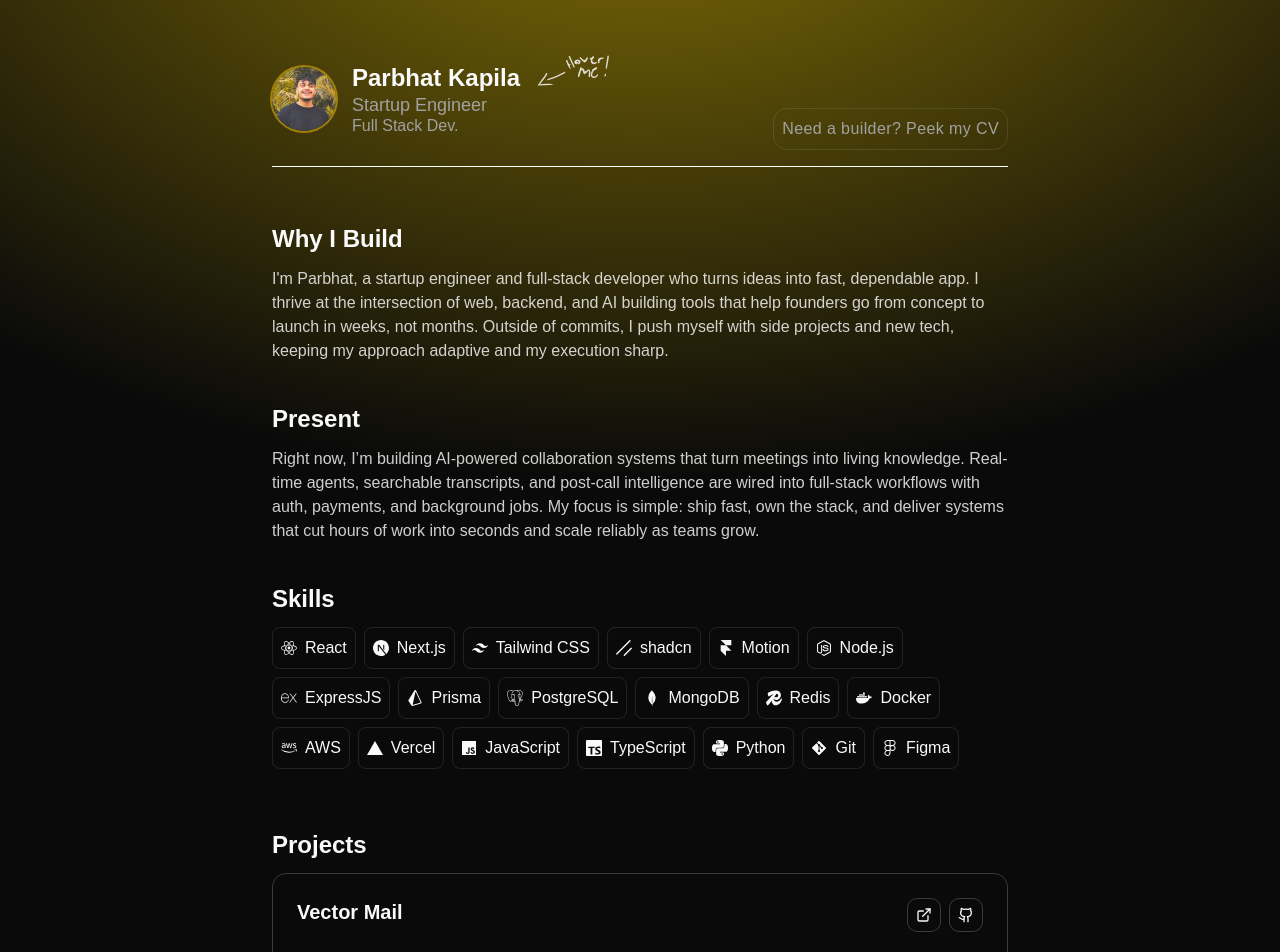
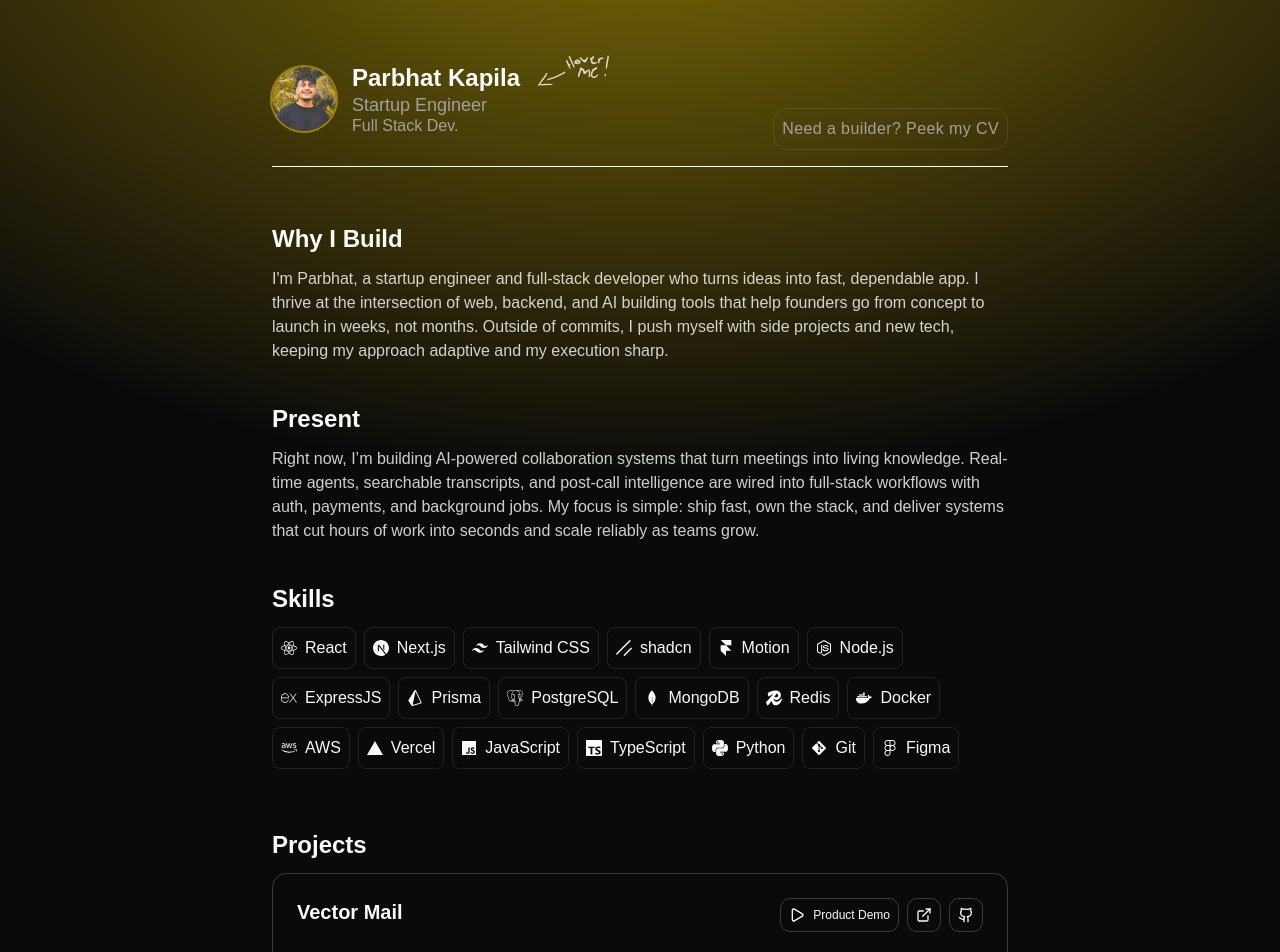
Before and after one commit to parbhatkapila4/portfolio, a Next.js app: page / in a window 1280 px wide. Shown: the top 952 px of the page. Built offline with nearby package versions, Linux system fonts and the light colour scheme.

Commit message:
Final Touches

```diff
--- a/src/components/Projects.tsx
+++ b/src/components/Projects.tsx
@@ -9,7 +9,7 @@ const ProjectDesArray = [
     description: "VectorMail is an AI-native email client built for startups where email is the backbone of growth. It combines seamless inbox sync, a polished three-pane UI, full-text search, and SaaS-ready architecture with AI compose, RAG-powered chat, and intelligent auto-replies that generate responses instantly. By cutting email overhead by over 50%, VectorMail transforms the inbox from a daily bottleneck into a competitive advantage for fast-moving teams.",
     url: "https://vectormail.parbhat.dev",
     github: "https://github.com/parbhatkapila4/Vector-Mail",
-    video: "",
+    video: "vectormail.mp4",
     tech: [
       "Next.js",
       "TypeScript",
```
Also changed, not shown: 1 other file (tests, documents, lock files or other folders).
